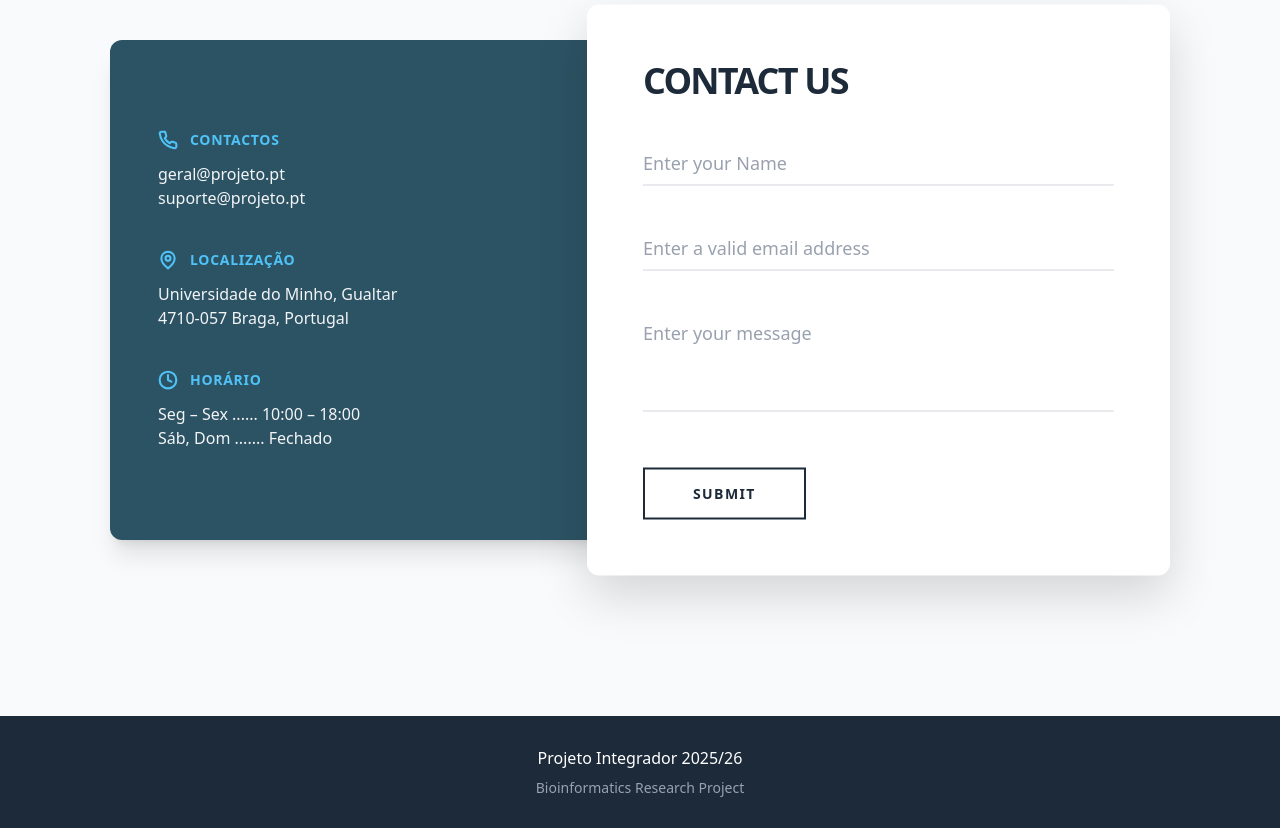
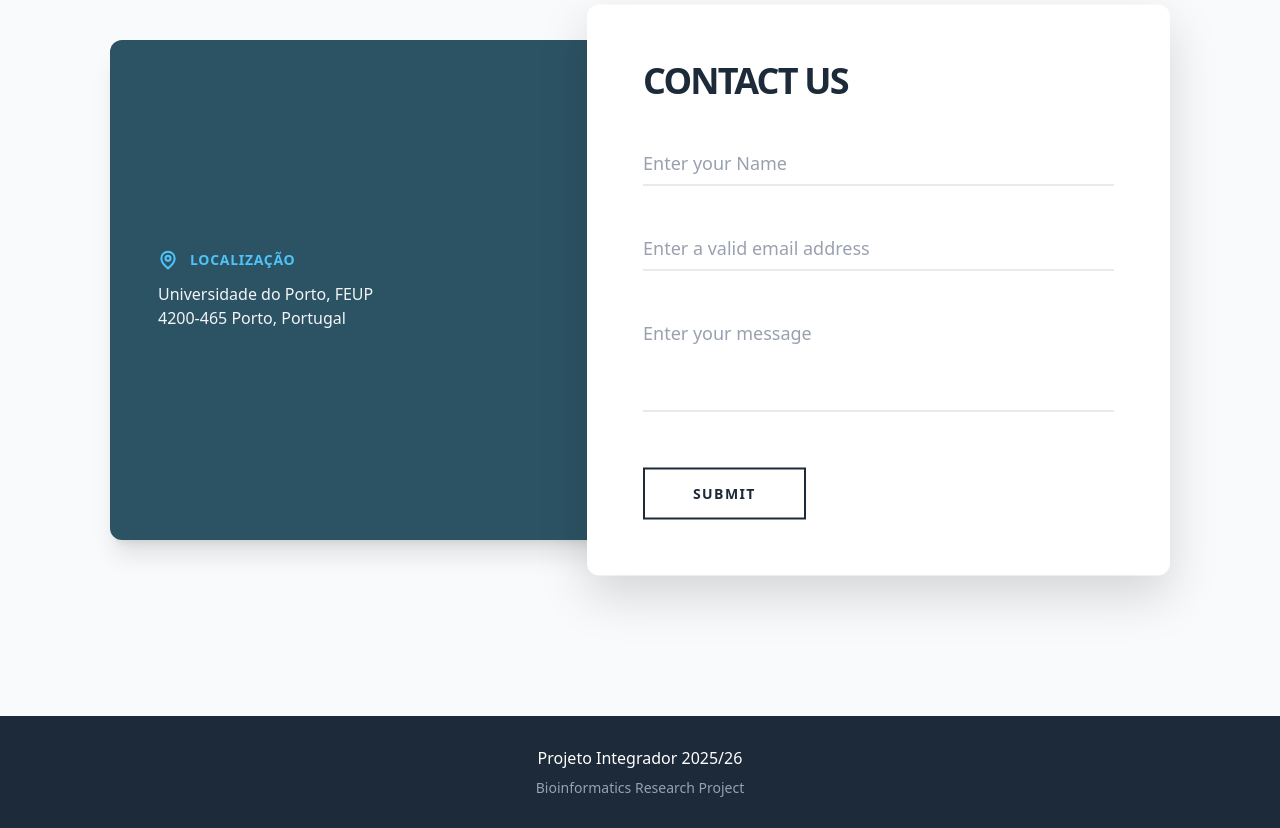
Before and after one commit to jPMm7/PI_V2, a React (Vite) app in the folder frontend/: page / in a window 1280 px wide. Shown: the part 3620-4448 px from the top of the page. Built offline with nearby package versions, Linux system fonts and the light colour scheme; no server answers.

Commit message:
CONTACTUS

```diff
--- a/frontend/src/components/Contact.jsx
+++ b/frontend/src/components/Contact.jsx
@@ -7,32 +7,18 @@ export default function Contact() {
 
         {/* Left Side (Text Info) */}
         <div className="w-full md:w-[45%] text-white p-10 md:p-12 flex flex-col gap-10 justify-center">
-          <div>
-            <h4 className="flex items-center gap-3 font-bold uppercase tracking-wider mb-3 text-[#4fc3f7] text-sm">
-              <svg xmlns="http://www.w3.org/2000/svg" width="20" height="20" viewBox="0 0 24 24" fill="none" stroke="currentColor" strokeWidth="2.5" strokeLinecap="round" strokeLinejoin="round"><path d="M22 16.92v3a2 2 0 0 1-2.18 2 19.79 19.79 0 0 1-8.63-3.07 19.5 19.5 0 0 1-6-6 19.79 19.79 0 0 1-3.07-8.67A2 2 0 0 1 4.11 2h3a2 2 0 0 1 2 1.72 12.84 12.84 0 0 0 .7 2.81 2 2 0 0 1-.45 2.11L8.09 9.91a16 16 0 0 0 6 6l1.27-1.27a2 2 0 0 1 2.11-.45 12.84 12.84 0 0 0 2.81.7A2 2 0 0 1 22 16.92z"/></svg>
-              Contactos
-            </h4>
-            <p className="text-gray-100 font-medium">geral@projeto.pt</p>
-            <p className="text-gray-100 font-medium">suporte@projeto.pt</p>
-          </div>
+
 
           <div>
             <h4 className="flex items-center gap-3 font-bold uppercase tracking-wider mb-3 text-[#4fc3f7] text-sm">
               <svg xmlns="http://www.w3.org/2000/svg" width="20" height="20" viewBox="0 0 24 24" fill="none" stroke="currentColor" strokeWidth="2.5" strokeLinecap="round" strokeLinejoin="round"><path d="M20 10c0 6-8 12-8 12s-8-6-8-12a8 8 0 0 1 16 0Z"/><circle cx="12" cy="10" r="3"/></svg>
               Localização
             </h4>
-            <p className="text-gray-100 font-medium">Universidade do Minho, Gualtar</p>
-            <p className="text-gray-100 font-medium">4710-057 Braga, Portugal</p>
+            <p className="text-gray-100 font-medium">Universidade do Porto, FEUP</p>
+            <p className="text-gray-100 font-medium">4200-465 Porto, Portugal</p>
           </div>
 
-          <div>
-            <h4 className="flex items-center gap-3 font-bold uppercase tracking-wider mb-3 text-[#4fc3f7] text-sm">
-              <svg xmlns="http://www.w3.org/2000/svg" width="20" height="20" viewBox="0 0 24 24" fill="none" stroke="currentColor" strokeWidth="2.5" strokeLinecap="round" strokeLinejoin="round"><circle cx="12" cy="12" r="10"/><polyline points="12 6 12 12 16 14"/></svg>
-              Horário
-            </h4>
-            <p className="text-gray-100 font-medium">Seg – Sex ...... 10:00 – 18:00</p>
-            <p className="text-gray-100 font-medium">Sáb, Dom ....... Fechado</p>
-          </div>
+
         </div>
       </div>
 
```
